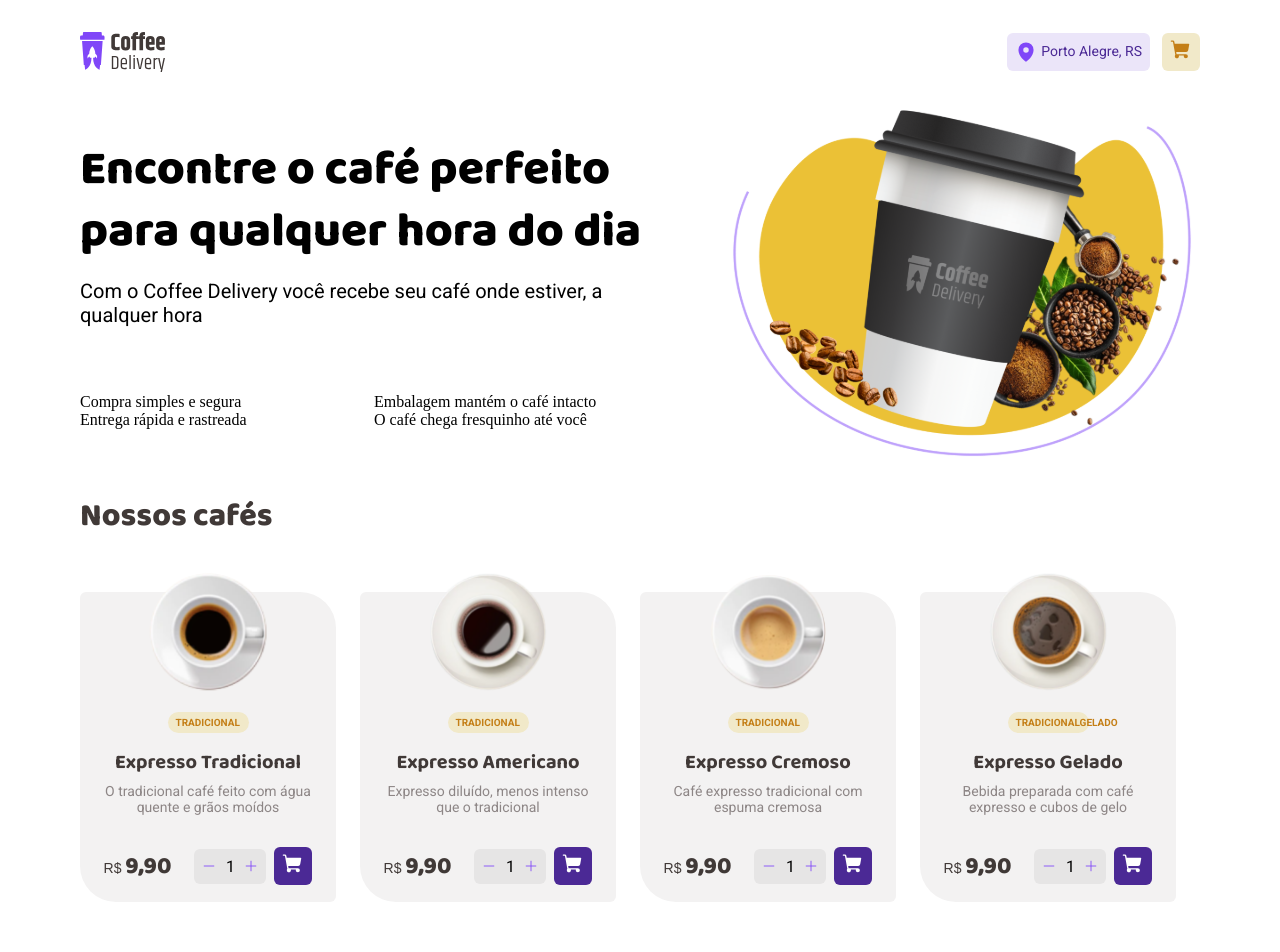
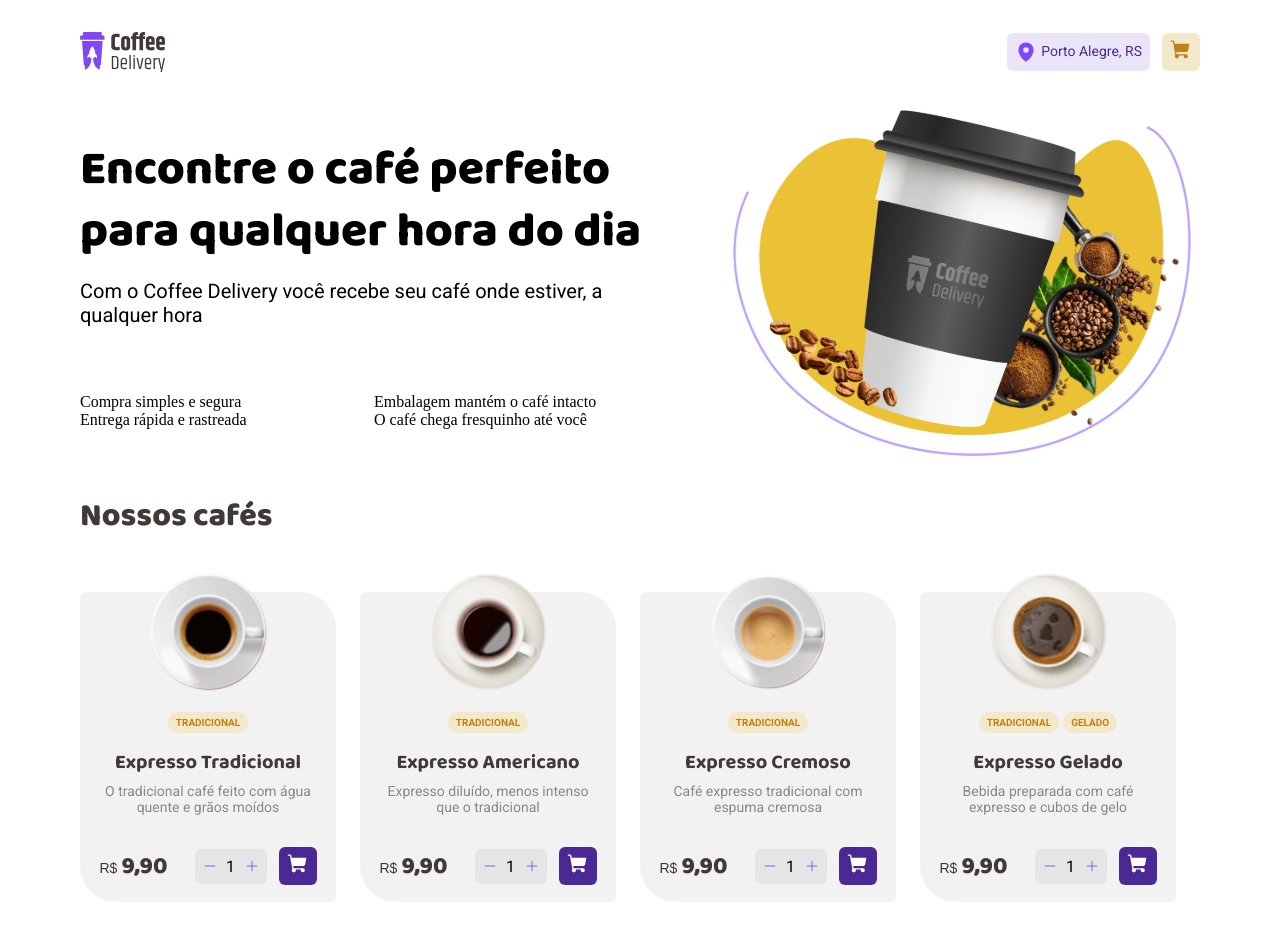
Before and after one commit to pinheiroduda/coffee-delivery-challenge-ignite, a React (Vite) app: page / in a window 1280 px wide. Shown: the top 952 px of the page. Built offline with nearby package versions, Linux system fonts and the light colour scheme.

Commit message:
fix: adding display flex to card elements

```diff
--- a/src/components/Card/index.tsx
+++ b/src/components/Card/index.tsx
@@ -8,11 +8,15 @@ export function Card({ image, type, name, description }: any) {
   return (
       <CardContainer>
         <img src={image} alt="" />
-        <CoffeeType>{type}</CoffeeType>
+        <div>
+          {type.map((coffeeType: string) =>
+            <CoffeeType>{coffeeType}</CoffeeType>
+          )}
+        </div>
         <CoffeeName>{name}</CoffeeName>
         <CoffeeDescription>{description}</CoffeeDescription>
         <PriceContainer>
-        <CoffeePrice>R$ <span>9,90</span></CoffeePrice>
+          <CoffeePrice>R$<span>9,90</span></CoffeePrice>
           <CoffeeCounter>
             <Minus size={14} weight="duotone" color={theme['purple-400']}/>
             <p>1</p>
--- a/src/components/Card/styles.ts
+++ b/src/components/Card/styles.ts
@@ -19,10 +19,17 @@ export const CardContainer = styled.div`
     width: 120px;
     height: 120px;
   }
+
+  >div {
+    display: flex;
+    align-items: center;
+    justify-content: center;
+    gap: 4px;
+  }
 `
 
 export const CoffeeType = styled.p`
-  width: 81px;
+  width: auto;
   height: 21px;
   padding: 4px 8px;
   border-radius: 100px;
@@ -54,7 +61,6 @@ export const CoffeeDescription = styled.h2`
   font-family: 'Roboto', sans-serif;
   font-size: 0.875rem;
   font-weight: 400;
-  // line-height: 26px;
   text-align: center;
 
   color: ${props => props.theme['gray-600']};
@@ -68,6 +74,9 @@ export const PriceContainer = styled.div`
 
 export const CoffeePrice = styled.p`
   margin-top: 1px;
+  display: flex;
+  align-items: baseline;
+  gap: 4px;
 
   font-family: 'Regular', sans-serif;
   font-size: 0.875rem;
```
Lines whose indentation alone changed are shown as unchanged.
